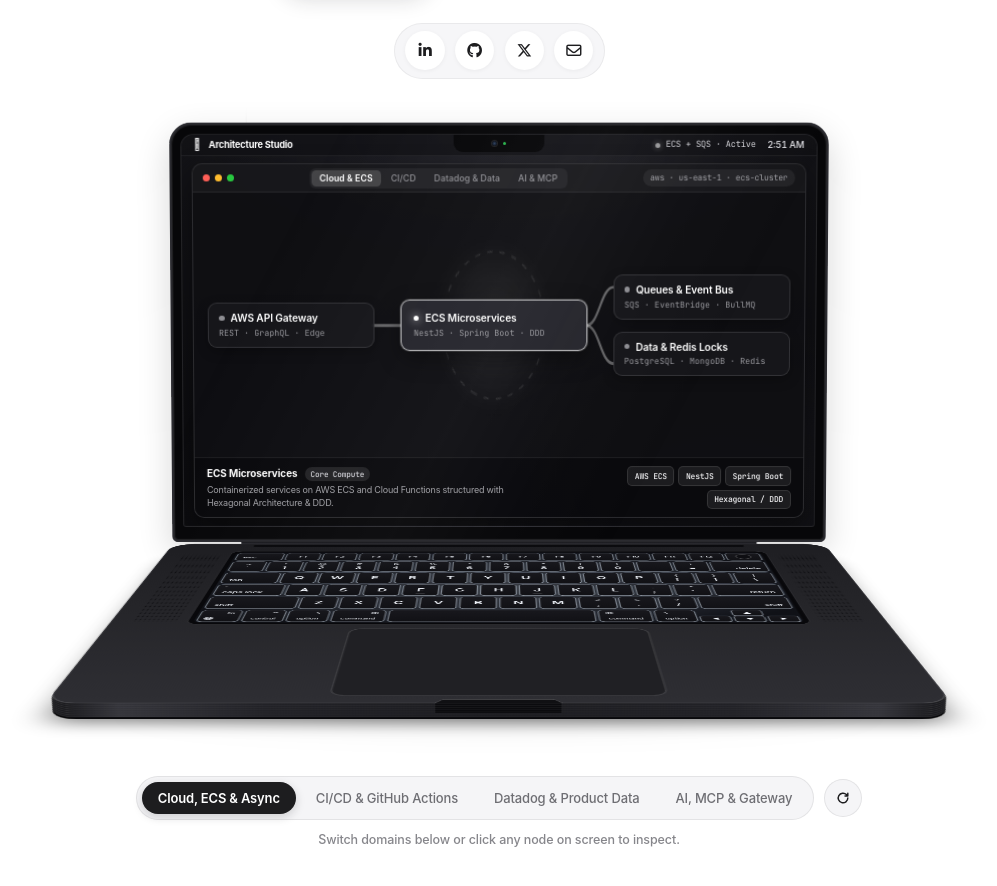
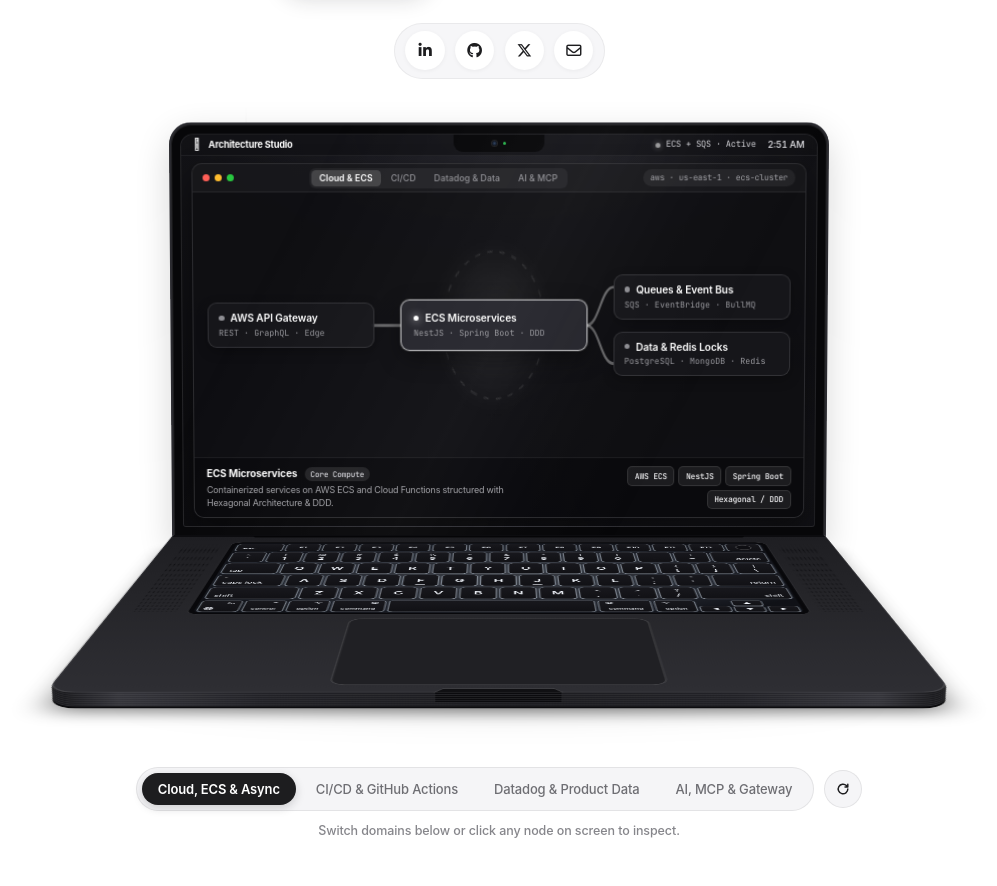
Before and after one commit to santiago-jv/santiago-jv, a Next.js app: page / in a window 1280 px wide. Shown: the part 500-1386 px from the top of the page, without its empty margins (141-1138 px from the left). Built offline with nearby package versions, Linux system fonts and the light colour scheme.

Commit message:
fix(experiment): eliminate hinge corner gap with squared rear unibody seam

```diff
--- a/components/MacBookKeyboardSvg.tsx
+++ b/components/MacBookKeyboardSvg.tsx
@@ -252,20 +252,17 @@ export const MacBookKeyboardSvg: React.FC = () => {
         </pattern>
       </defs>
 
-      {/* Solid Unibody Anodized Space Black Top Case */}
-      <rect
-        x="0.75"
-        y="0.75"
-        width="678.5"
-        height="432.5"
-        rx="22"
+      {/* Solid Unibody Anodized Space Black Top Case (Squared M4 rear hinge edge, 22px front palm-rest corners) */}
+      <path
+        d="M 2.25 0.75 H 677.75 A 1.5 1.5 0 0 1 679.25 2.25 V 411.25 A 22 22 0 0 1 657.25 433.25 H 22.75 A 22 22 0 0 1 0.75 411.25 V 2.25 A 1.5 1.5 0 0 1 2.25 0.75 Z"
         fill="url(#deckAluminum)"
         stroke="rgba(255,255,255,0.16)"
         strokeWidth="1.5"
       />
 
-      {/* Rear Hinge Exhaust Recess */}
-      <rect x="86" y="4" width="508" height="7" rx="3" fill="#09090b" opacity="0.85" />
+      {/* Full-Width Rear Hinge Shadow Seam + Exhaust Recess */}
+      <rect x="2" y="1" width="676" height="8" rx="1" fill="#0b0b0e" opacity="0.95" />
+      <rect x="86" y="3.5" width="508" height="6.5" rx="3" fill="#050507" />
 
       {/* Left & Right 6-Speaker Micro-Perforated Grilles */}
       <rect x="20" y="34" width="38" height="214" rx="4" fill="url(#speakerDots)" />
--- a/components/macbook-showcase.module.css
+++ b/components/macbook-showcase.module.css
@@ -45,7 +45,7 @@
   aspect-ratio: 680 / 434;
   transform-style: preserve-3d;
   transform-origin: 50% 100%;
-  transform: rotateX(var(--lid-angle));
+  transform: translateZ(1px) rotateX(var(--lid-angle));
   will-change: transform;
   z-index: 4;
 }
@@ -53,7 +53,7 @@
 .lidAluminumSlice {
   position: absolute;
   inset: 0;
-  border-radius: 22px 22px 6px 6px;
+  border-radius: 22px 22px 1.5px 1.5px;
   background: linear-gradient(90deg, #1b1b1f 0%, #2f2f35 12%, #18181b 50%, #2f2f35 88%, #1b1b1f 100%);
   border: 1px solid rgba(255, 255, 255, 0.12);
   pointer-events: none;
@@ -62,7 +62,7 @@
 .lidOuterCover {
   position: absolute;
   inset: 0;
-  border-radius: 22px 22px 6px 6px;
+  border-radius: 22px 22px 1.5px 1.5px;
   background: linear-gradient(160deg, #2a2a2e 0%, #19191d 52%, #101013 100%);
   border: 1.5px solid rgba(255, 255, 255, 0.18);
   box-shadow: inset 0 1px 2px rgba(255, 255, 255, 0.2);
@@ -105,7 +105,7 @@
 .lidInnerScreen {
   position: absolute;
   inset: 0;
-  border-radius: 22px 22px 6px 6px;
+  border-radius: 22px 22px 1.5px 1.5px;
   background: #070709;
   padding: 9px 9px 13px;
   border: 2px solid #2b2b30;
@@ -592,15 +592,25 @@
 }
 
 /* =========================================================
-   2. CLAMSHELL HINGE CLUTCH
+   2. CLAMSHELL HINGE CLUTCH (Light-tight full-seam barrel)
    ========================================================= */
 .hingeClutch {
-  width: 68%;
-  height: 6px;
-  margin-top: -2px;
-  background: linear-gradient(180deg, #050507 0%, #242429 52%, #0c0c0f 100%);
-  border-radius: 2px;
-  z-index: 5;
+  width: 86%;
+  height: 12px;
+  margin-top: -7px;
+  margin-bottom: -7px;
+  transform: translateZ(-1.5px);
+  background: linear-gradient(
+    90deg,
+    #18181c 0%,
+    #0b0b0e 10%,
+    #19191e 50%,
+    #0b0b0e 90%,
+    #18181c 100%
+  );
+  border-radius: 1px;
+  pointer-events: none;
+  z-index: 2;
 }
 
 /* =========================================================
@@ -610,7 +620,7 @@
   position: relative;
   width: 86%;
   aspect-ratio: 680 / 434;
-  margin-top: -2px;
+  margin-top: -5px;
   transform-style: preserve-3d;
   transform-origin: 50% 0%;
   transform: rotateX(79deg);
@@ -637,7 +647,7 @@
 .chassisExtrusionSlice {
   position: absolute;
   inset: 0;
-  border-radius: 22px;
+  border-radius: 1.5px 1.5px 22px 22px;
   background: linear-gradient(
     90deg,
     #141417 0%,
@@ -837,7 +847,8 @@
   }
 
   .lidAssembly,
-  .baseAssembly {
+  .baseAssembly,
+  .hingeClutch {
     width: 92%;
   }
 
```
